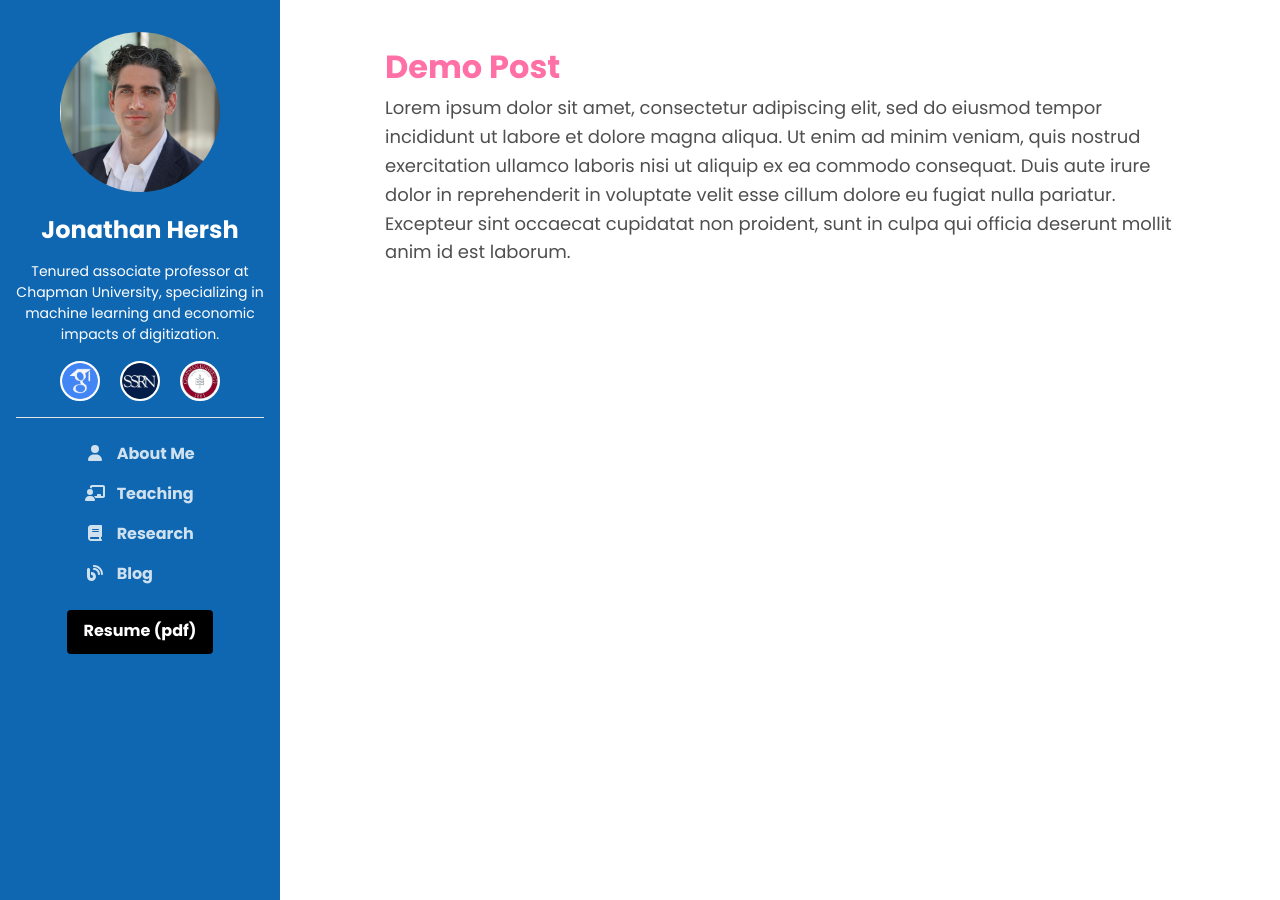
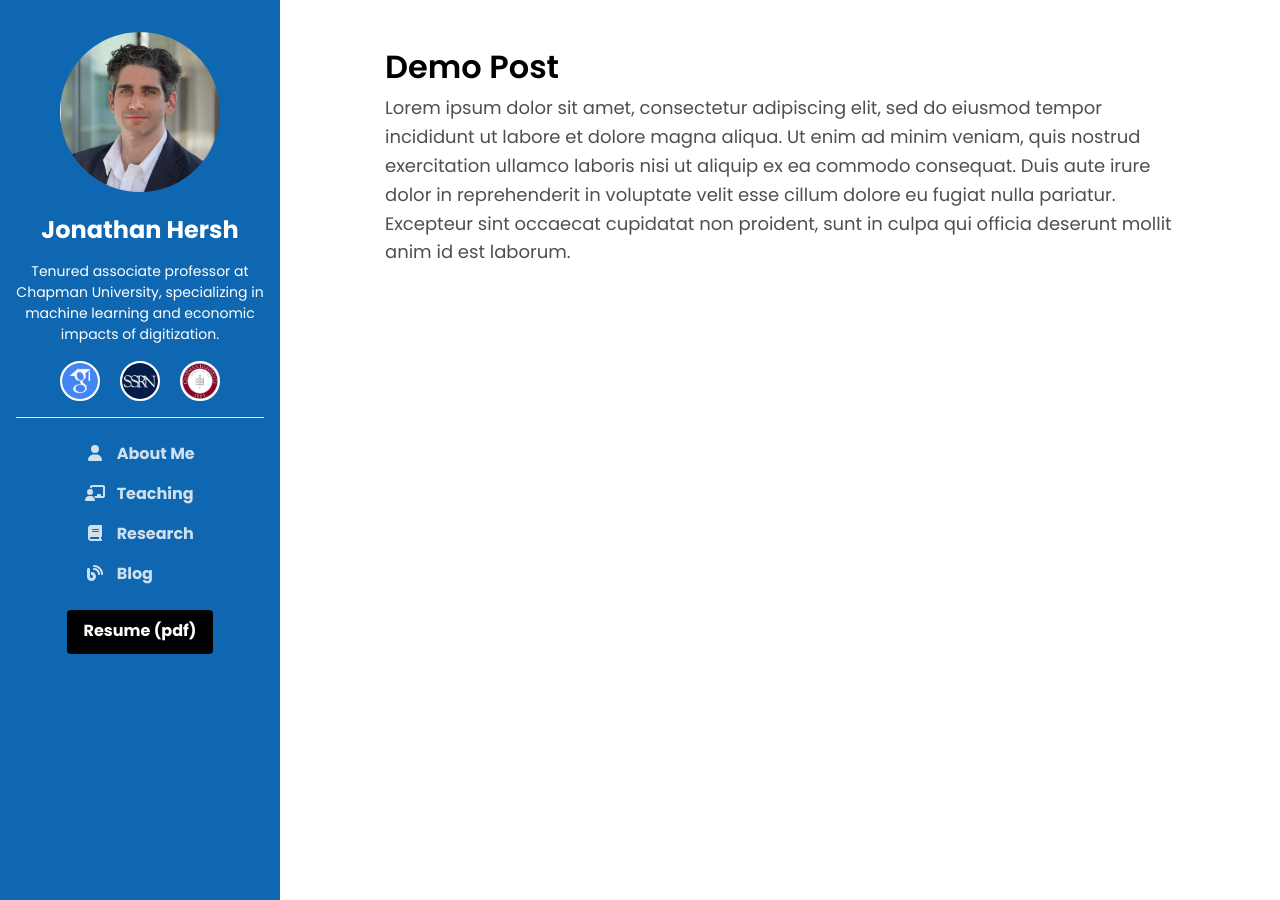
Before and after one commit to Muhammad-Sultan/muhammad-sultan.github.io, a Jekyll site: the page built from _posts/2024-06-01-demo.md, in a window 1280 px wide. Built offline with Jekyll 4.4.1, drawn with Linux system fonts in a browser that asks for light colours.

Commit message:
Update post.html

```diff
--- a/_layouts/post.html
+++ b/_layouts/post.html
@@ -9,7 +9,7 @@ layout: default
     <article class="blog-post px-3 py-5 p-md-5">
         <div class="container">
             <header class="blog-post-header">
-                <h2 class="title mb-2" style="color: #FF70A6; ">{{ page.title }}</h2>
+                <h2 class="title mb-2" style="color: black; font-weight:600; ">{{ page.title }}</h2>
 
             </header>
 
```
